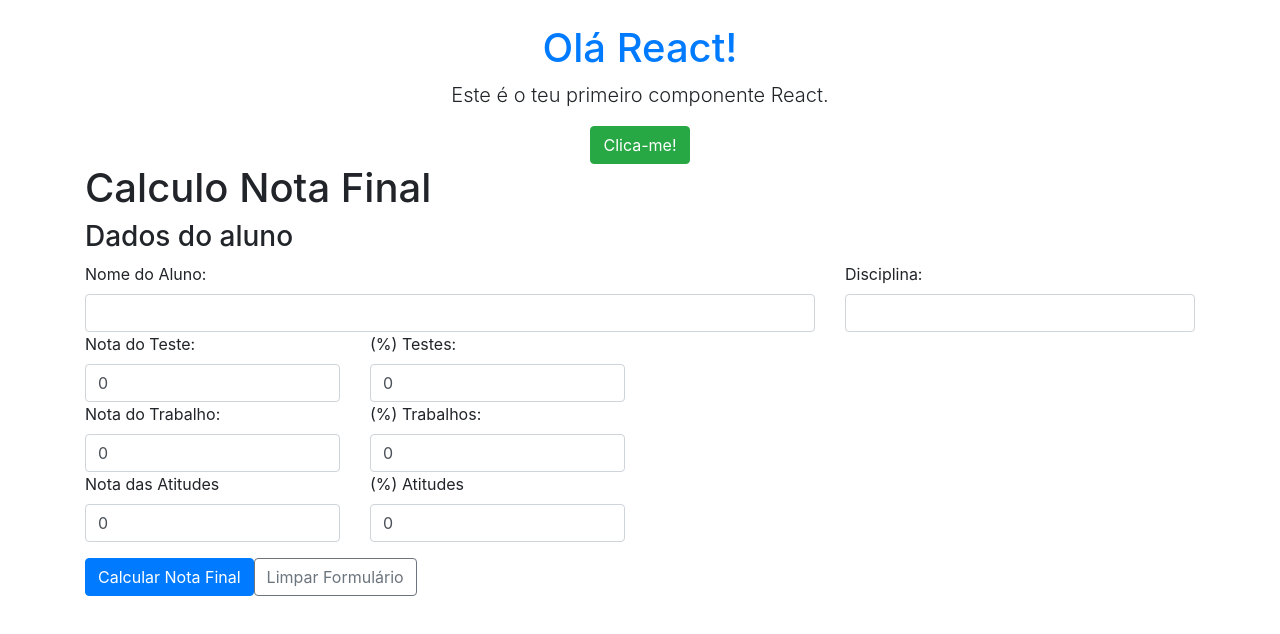
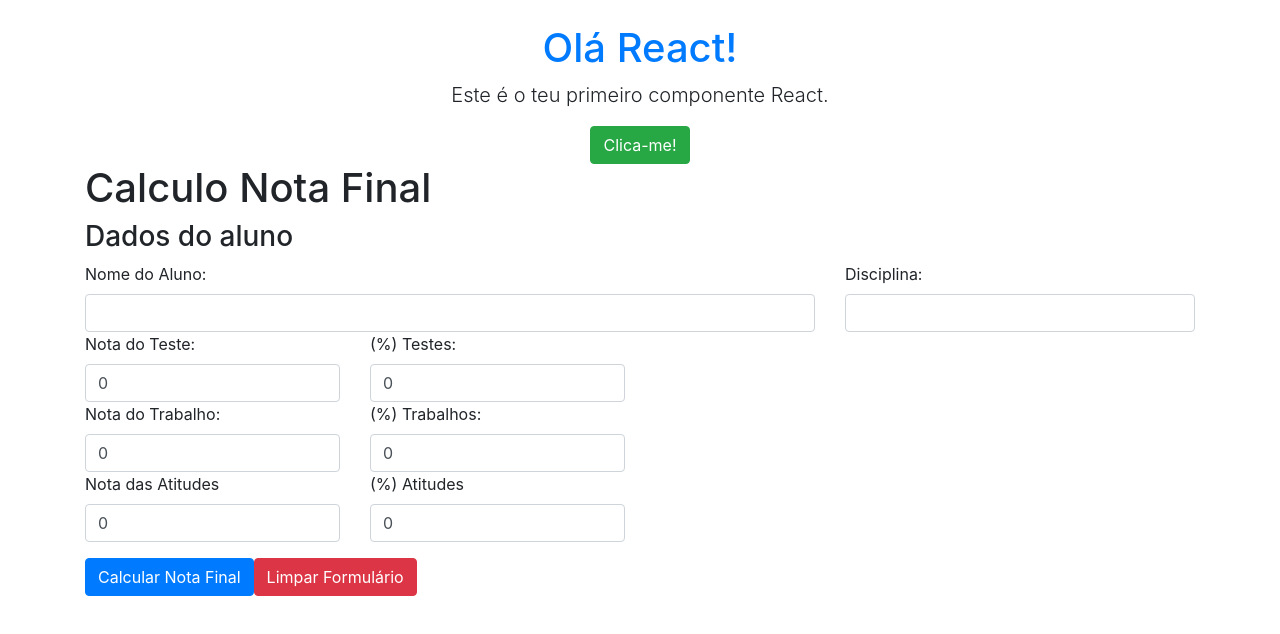
Before and after one commit to a14816-AMR/REACT_APP1, a React (Vite) app: page / in a window 1280 px wide. Shown: the top 634 px of the page. Built offline with nearby package versions, Linux system fonts and the light colour scheme.

Commit message:
Mudença da cor do limpar

```diff
--- a/src/Notas.jsx
+++ b/src/Notas.jsx
@@ -77,7 +77,7 @@ function Notas() {
                 <div class="row g-3">
                     <div className="col-md-3">
                         <label>Nota do Teste:</label>
-                        <input type="number" className="form-control" min="0" max="20" value={NotaTeste.notaTeste} onChange={(e) =>
+                        <input type="number" className="form-control" min="0" max="20" step="0.1" value={NotaTeste.notaTeste} onChange={(e) =>
                             setNotaTeste({ ...NotaTeste, notaTeste: e.target.value })} required />
 
                     </div>
@@ -93,7 +93,7 @@ function Notas() {
                 <div class="row g-3">
                     <div className="col-md-3">
                         <label>Nota do Trabalho:</label>
-                        <input type="number" className="form-control" min="0" max="20" value={NotaTeste.notaTrabalho} onChange={(e) =>
+                        <input type="number" className="form-control" min="0" max="20" step="0.1" value={NotaTeste.notaTrabalho} onChange={(e) =>
                             setNotaTeste({ ...NotaTeste, notaTrabalho: e.target.value })} required />
                     </div>
                     <div className="col-md-3">
@@ -107,7 +107,7 @@ function Notas() {
                 <div class="row g-3">
                     <div className="col-md-3">
                         <label>Nota das Atitudes</label>
-                        <input type="number" className="form-control" min="0" max="20" value={NotaTeste.notaAtitudes} onChange={(e) =>
+                        <input type="number" className="form-control" min="0" max="20" step="0.1" value={NotaTeste.notaAtitudes} onChange={(e) =>
                             setNotaTeste({ ...NotaTeste, notaAtitudes: e.target.value })} required />
                     </div>
                     <div className="col-md-3">
@@ -121,7 +121,7 @@ function Notas() {
                     Calcular Nota Final
                 </button>
 
-                <button type="button" className="btn btn-outline-secondary mt-3" onClick={limparFormulario}>
+                <button type="button" className="btn btn-danger mt-3" onClick={limparFormulario}>
                     Limpar Formulário
                 </button>
 
```
